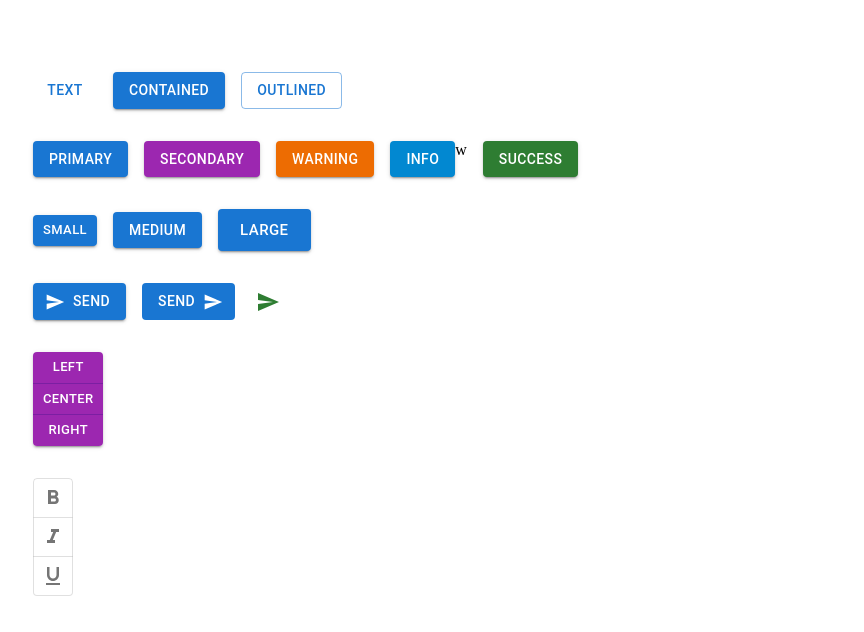
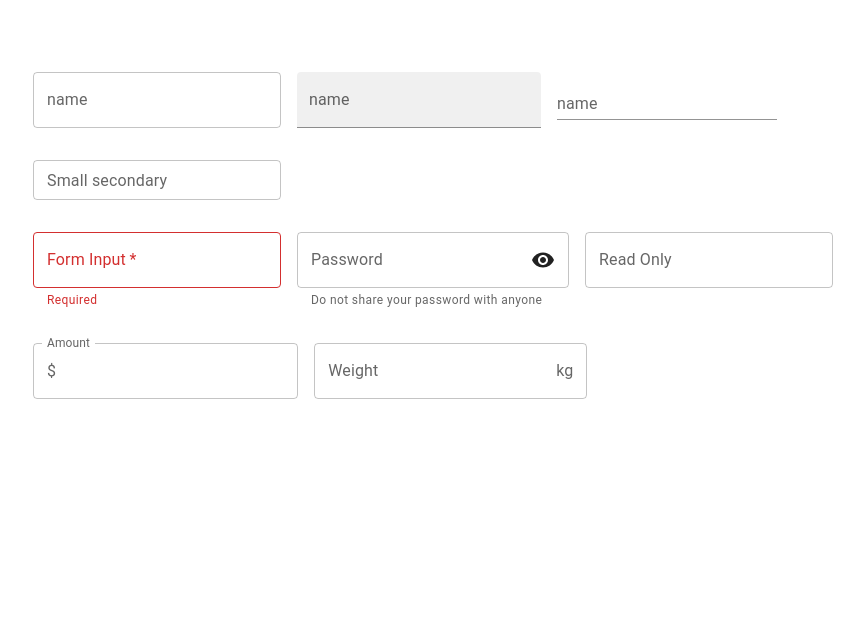
Before and after one commit to DonOhhhh/React-MUI-Tutorials, a React (Vite) app: page / in a window 1280 px wide. Shown: the top 632 px of the page, without its empty margins (39-903 px from the left). Built offline with nearby package versions, Linux system fonts and the light colour scheme.

Commit message:
feat : TextField

```diff
--- a/src/App.tsx
+++ b/src/App.tsx
@@ -1,12 +1,14 @@
 import "./App.css";
-import { MuiButton } from "./components/MuiButton";
+import { MuiTextField } from "./components/MuiTextField";
+// import { MuiButton } from "./components/MuiButton";
 // import { MultiTypography } from "./components/MultiTypography";
 
 function App() {
     return (
         <div className="App">
             {/* <MultiTypography /> */}
-            <MuiButton />
+            {/* <MuiButton /> */}
+            <MuiTextField />
         </div>
     );
 }
--- /dev/null
+++ b/src/components/MuiTextField.tsx
@@ -0,0 +1,67 @@
+import { Visibility } from "@mui/icons-material";
+import { InputAdornment, Stack, TextField } from "@mui/material";
+import { useState } from "react";
+
+export const MuiTextField = () => {
+    const [value, setValue] = useState("");
+
+    return (
+        <Stack spacing={4}>
+            <Stack direction={"row"} spacing={2}>
+                <TextField label="name" variant="outlined" />
+                <TextField label="name" variant="filled" />
+                <TextField label="name" variant="standard" />
+            </Stack>
+            <Stack direction={"row"} spacing={2}>
+                <TextField
+                    label="Small secondary"
+                    size="small"
+                    color="secondary"
+                />
+            </Stack>
+            <Stack direction={"row"} spacing={2}>
+                <TextField
+                    label="Form Input"
+                    required
+                    value={value}
+                    onChange={(e) => {
+                        setValue(e.target.value);
+                    }}
+                    error={!value}
+                    helperText={
+                        !value
+                            ? "Required"
+                            : "Do not share your password with anyone"
+                    }
+                />
+                <TextField
+                    label="Password"
+                    type="password"
+                    helperText="Do not share your password with anyone"
+                    InputProps={{
+                        endAdornment: <Visibility />,
+                    }}
+                />
+                <TextField label="Read Only" InputProps={{ readOnly: true }} />
+            </Stack>
+            <Stack direction={"row"} spacing={2}>
+                <TextField
+                    label="Amount"
+                    InputProps={{
+                        startAdornment: (
+                            <InputAdornment position="start">$</InputAdornment>
+                        ),
+                    }}
+                />
+                <TextField
+                    label="Weight"
+                    InputProps={{
+                        endAdornment: (
+                            <InputAdornment position="end">kg</InputAdornment>
+                        ),
+                    }}
+                />
+            </Stack>
+        </Stack>
+    );
+};
```
